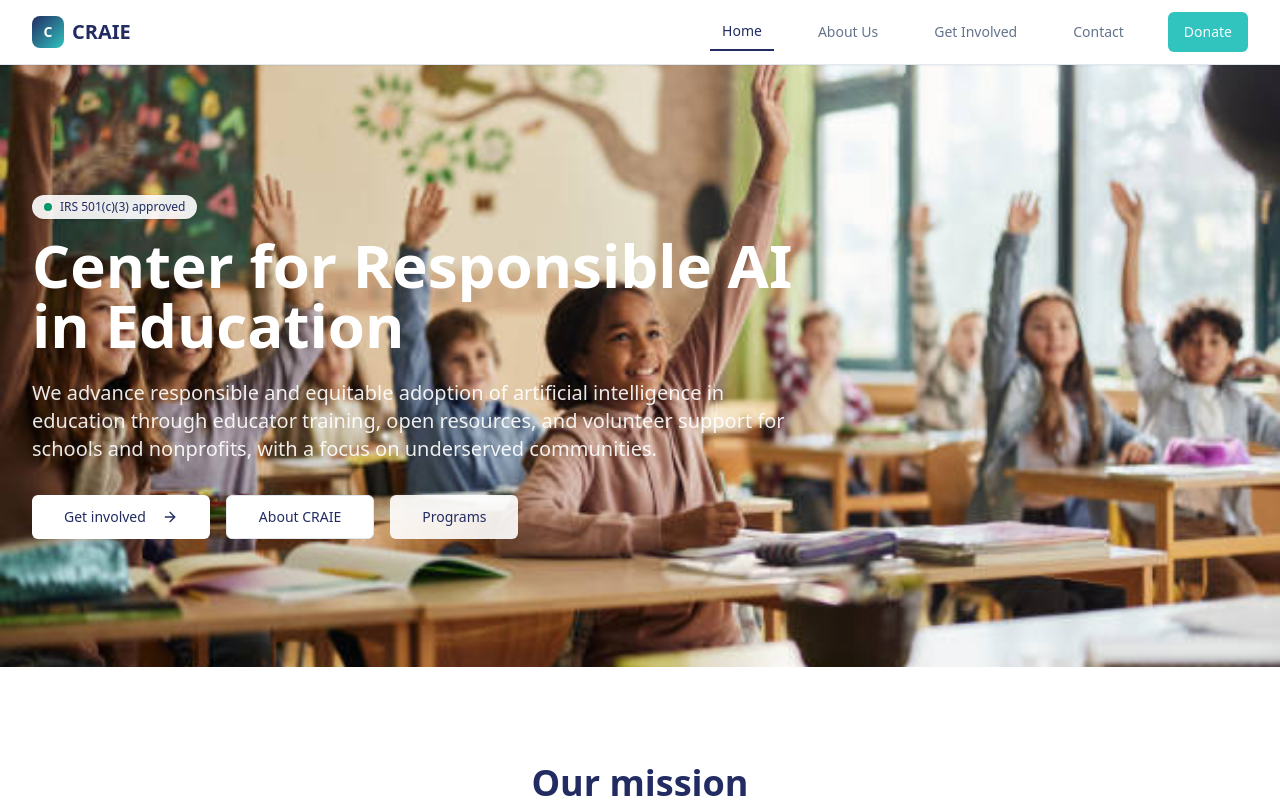
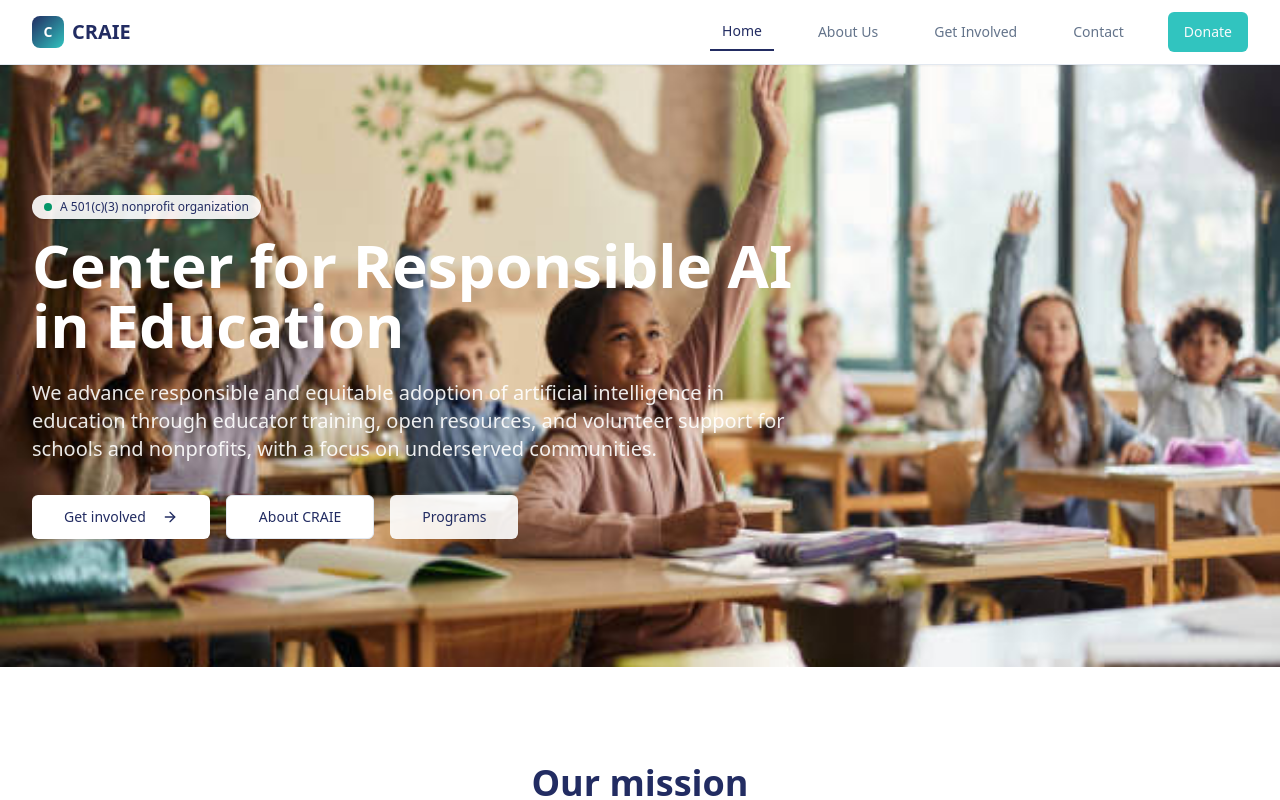
Before and after one commit to NaskenAI/CRAIE, a React (Vite) app: page / in a window 1280 px wide. Shown: the top 800 px of the page. Built offline with nearby package versions, Linux system fonts and the light colour scheme; the HTML template or start-up script is replaced by a standard one.

Commit message:
Update nonprofit description in Index.tsx

```diff
--- a/src/pages/Index.tsx
+++ b/src/pages/Index.tsx
@@ -22,7 +22,7 @@ const Index = () => {
           <div className="max-w-3xl">
             <div className="inline-flex items-center gap-2 mb-4 rounded-full bg-white/90 px-3 py-1 text-xs font-medium text-primary shadow">
               <span className="inline-block h-2 w-2 rounded-full bg-emerald-600" />
-              IRS 501(c)(3) approved
+              A 501(c)(3) nonprofit organization
             </div>
             <h1 className="text-4xl sm:text-5xl lg:text-6xl font-bold leading-tight mb-6">
               Center for Responsible AI in Education
```
